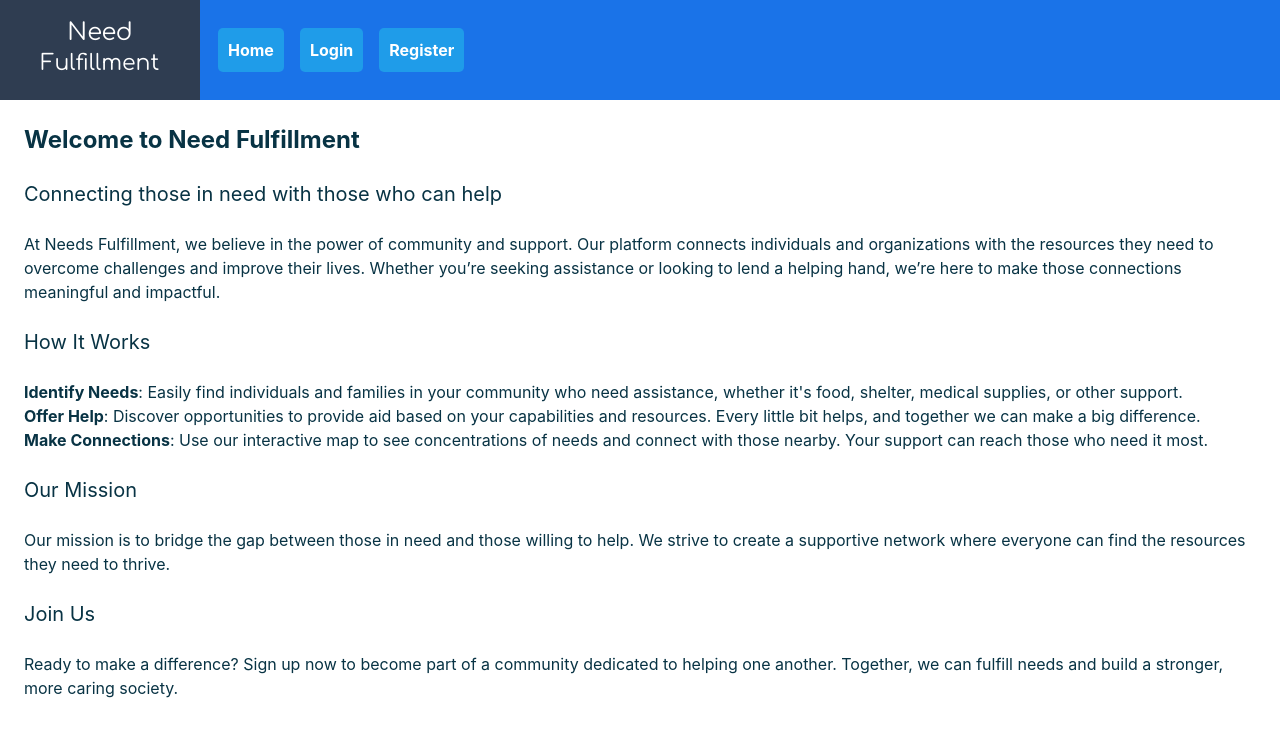
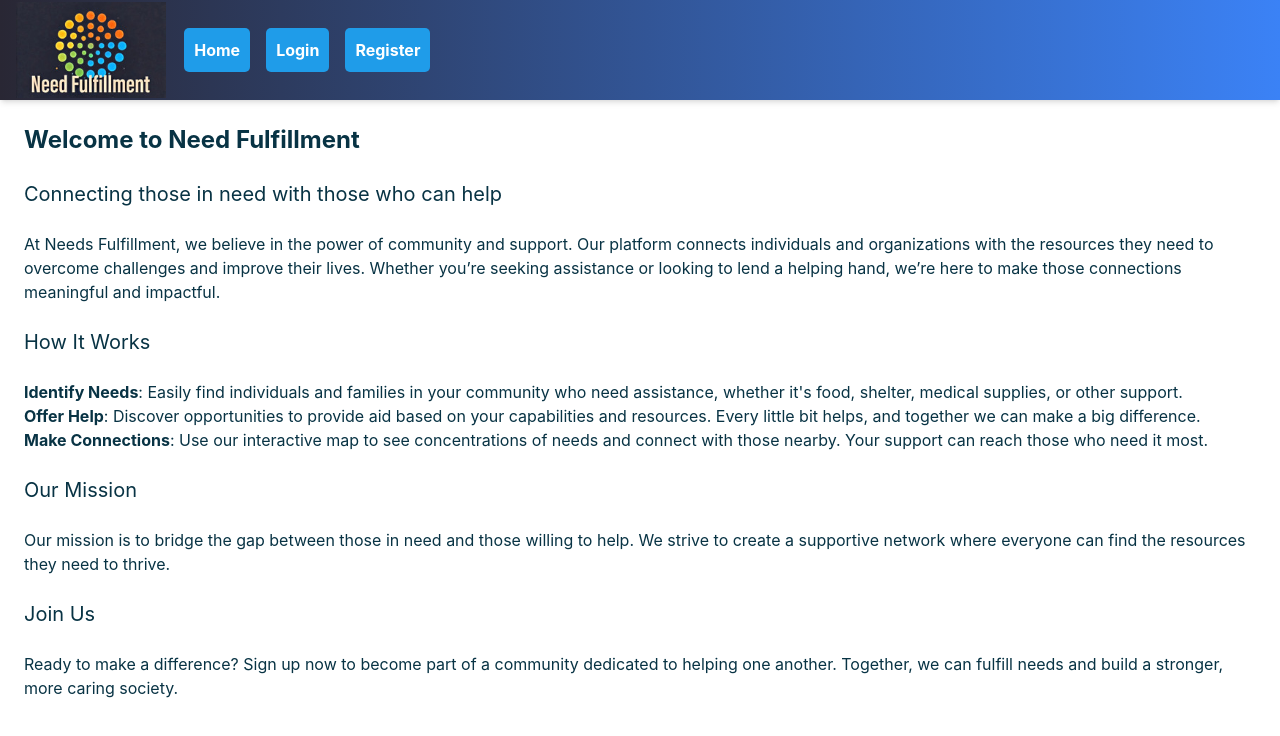
Before and after one commit to sfischer010/need-fulfillment2, a React (Create React App) app: page / in a window 1280 px wide. Shown: the top 736 px of the page. Built offline with nearby package versions, Linux system fonts and the light colour scheme; no server answers.

Commit message:
Added logo image and put gradient in navbar

```diff
--- a/src/App.js
+++ b/src/App.js
@@ -47,12 +47,12 @@ function App() {
   return (
     <BrowserRouter>
       <div className="App">
-        <nav>
-          <svg width="200" height="100" xmlns="http://www.w3.org/2000/svg">
-            <rect width="100%" height="100%" fill="#2f3d51" />
-            <text x="50%" y="40%" className="text text-top">Need</text>
-            <text x="50%" y="70%" className="text text-bottom">Fulfillment</text>
-          </svg>
+        <nav className="flex items-center justify-between bg-gradient-to-r from-[#292734] to-blue-500 p-4 shadow-md">
+          <img
+            src="logo-need-fulfillment2.png"
+            alt="Need Fulfillment Logo"
+            className="h-24 w-auto"
+          />
           <ul>
             <li className="clickable-li">
               <Link to="/">Home</Link>
```
Also changed, not shown: public/logo-need-fulfillment2.png (added).
